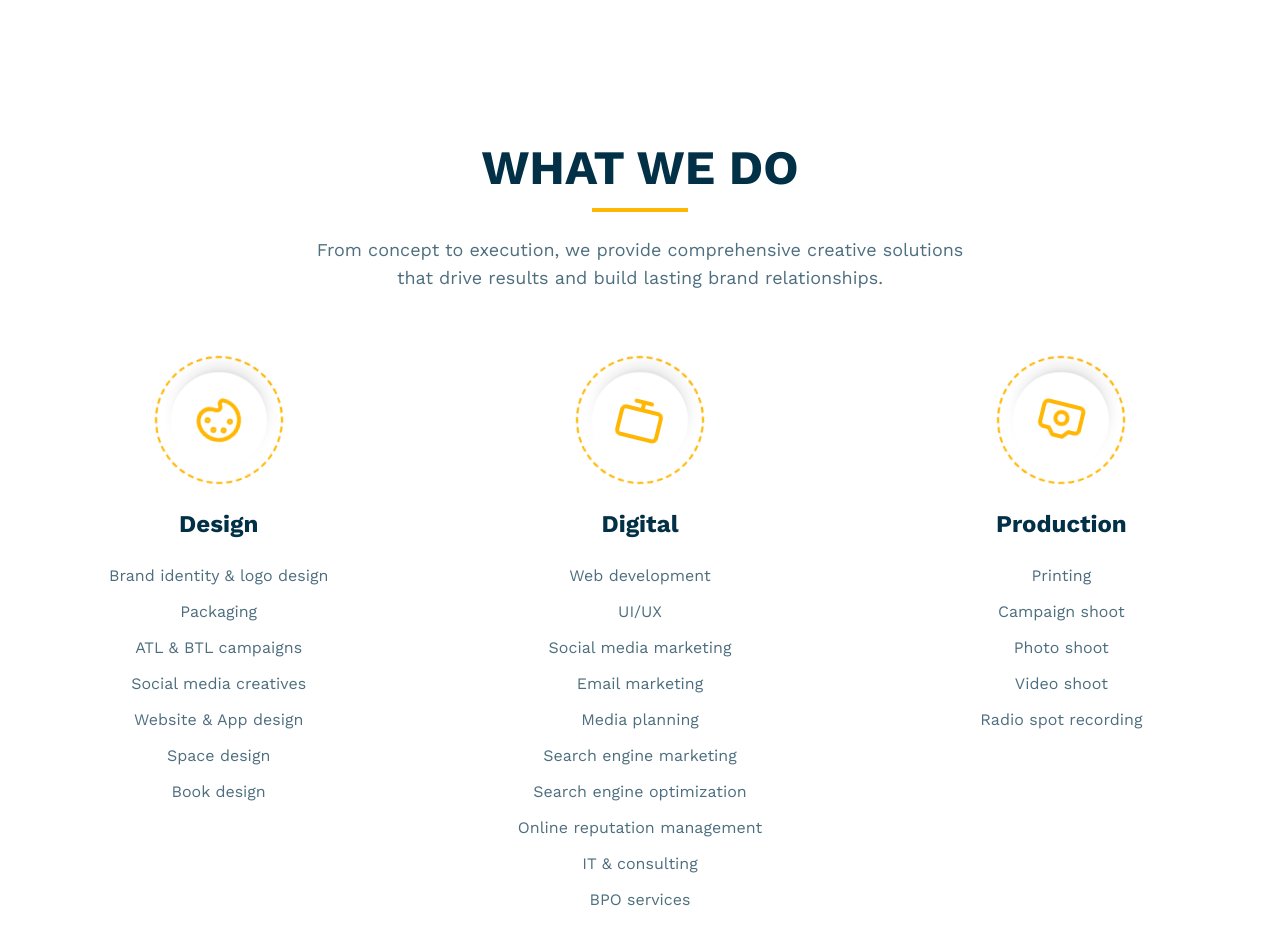
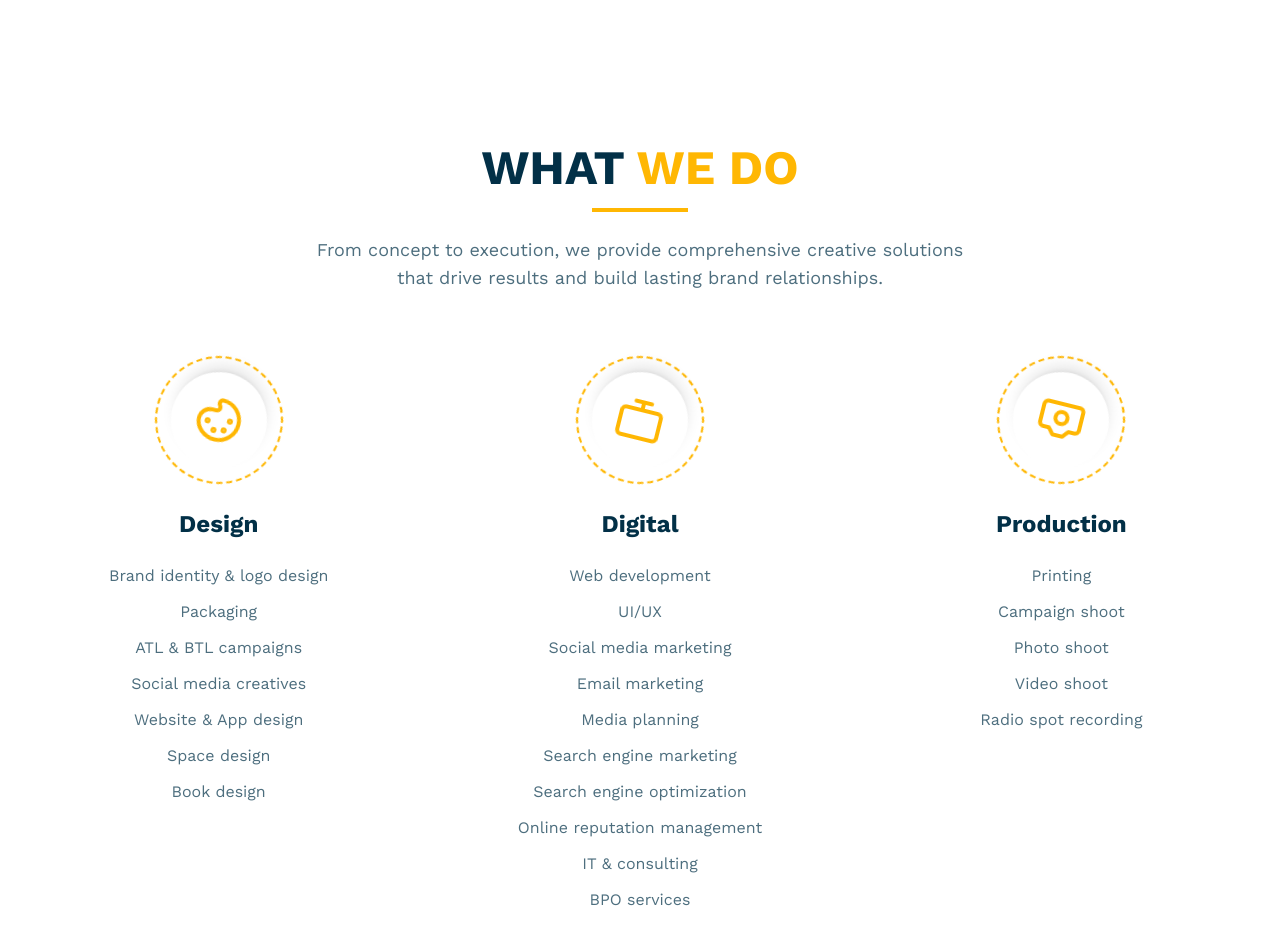
Before and after one commit to vvmetamark/meta-mark-canvas-flow, a React (Vite) app: page / in a window 1280 px wide. Shown: the part 2140-3076 px from the top of the page. Built offline with nearby package versions, Linux system fonts and the light colour scheme.

Commit message:
Fix: Update "WE DO" title color
Updated the "WE DO" title color in the services section.

```diff
--- a/src/components/ServicesSection.tsx
+++ b/src/components/ServicesSection.tsx
@@ -1,4 +1,3 @@
-
 import { Palette, Monitor, Camera } from 'lucide-react';
 
 const ServicesSection = () => {
@@ -50,7 +49,7 @@ const ServicesSection = () => {
       <div className="container mx-auto px-4 sm:px-6 lg:px-8">
         <div className="text-center mb-16">
           <h2 className="text-4xl md:text-5xl font-bold text-vv-navy mb-4">
-            WHAT WE DO
+            WHAT <span style={{ color: '#ffb703' }}>WE DO</span>
           </h2>
           <div className="w-24 h-1 bg-vv-orange mx-auto mb-6"></div>
           <p className="text-lg text-vv-navy/70 max-w-2xl mx-auto">
```
